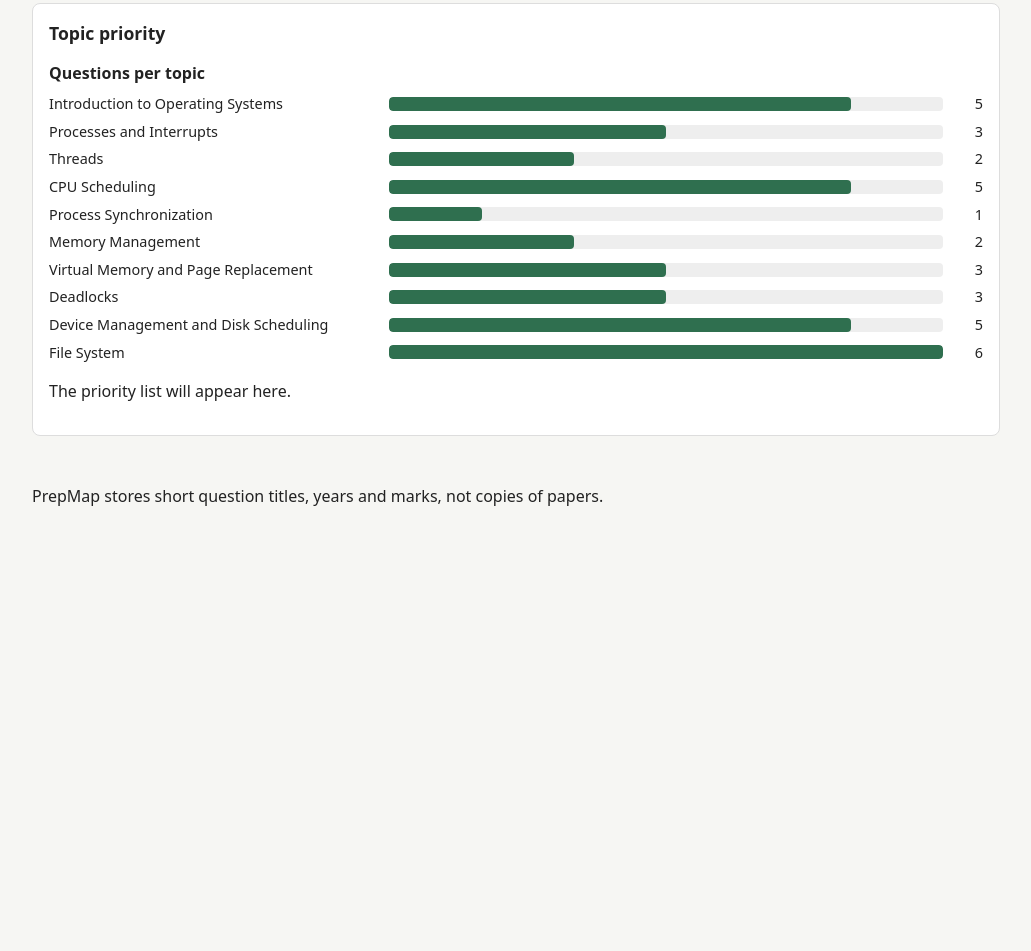
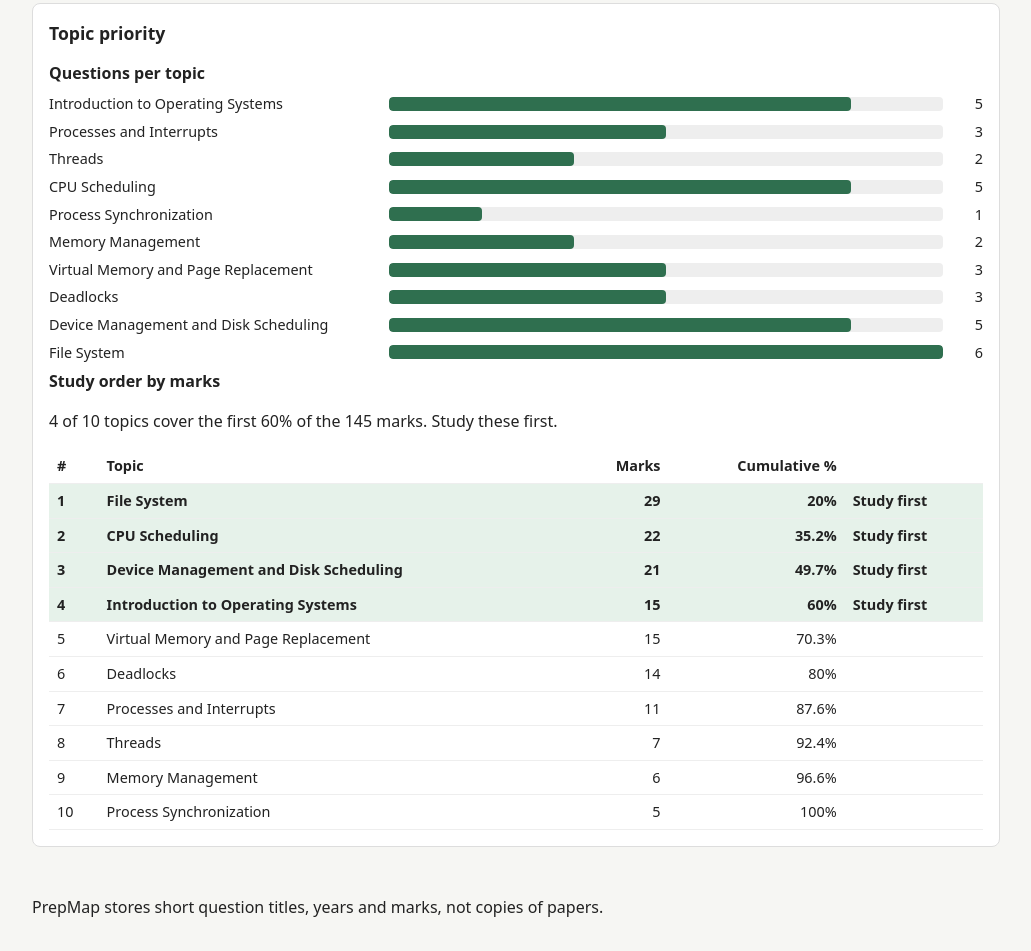
Before and after one commit to Riyaa1406/prepmap, a plain HTML site: page index.html in a window 1280 px wide. Shown: the part 2714-3665 px from the top of the page, without its empty margins (124-1155 px from the left). Before the commit the page ends 3254 px from the top, so only its background shows below. Drawn offline with Linux system fonts and the light colour scheme.

Commit message:
Day 15: priority view with 60% highlight

```diff
--- a/index.html
+++ b/index.html
@@ -84,13 +84,12 @@
       </ul>
     </section>
 
-        <section id="stats-section">
+      <section id="stats-section">
       <h2>Topic priority</h2>
       <h3>Questions per topic</h3>
       <div id="chart"></div>
-      <div id="stats">
-        <p>The priority list will appear here.</p>
-      </div>
+      <h3>Study order by marks</h3>
+      <div id="stats"></div>
     </section>
   </main>
 
--- a/logic.js
+++ b/logic.js
@@ -30,6 +30,20 @@ function priorityList(topics, questions) {
     });
 }
 
+// Marks which topics make up the first `threshold` percent of all marks.
+// A topic counts if the marks BEFORE it have not reached the threshold yet,
+// so the topic that crosses the line is included.
+function markCore(list, threshold = 60) {
+  const total = list.reduce((sum, t) => sum + t.marks, 0);
+  let before = 0;
+
+  return list.map((t) => {
+    const core = total > 0 && before * 100 < threshold * total;
+    before += t.marks;
+    return { ...t, core };
+  });
+}
+
 // Keep only the questions that match every filter that was given
 function filterQuestions(questions, filters = {}) {
   const { subjectId, topicId, year, text } = filters;
@@ -46,7 +60,7 @@ function filterQuestions(questions, filters = {}) {
 
 // Export only when running in Node (tests use this)
 if (typeof module !== "undefined") {
-  module.exports = { countByTopic, marksByTopic, priorityList, filterQuestions };
+    module.exports = { countByTopic, marksByTopic, priorityList, markCore, filterQuestions };
 }
 
 // Runs only when you type: node logic.js
--- a/script.js
+++ b/script.js
@@ -18,6 +18,7 @@ const filterTopic = document.querySelector("#filter-topic");
 const filterYear = document.querySelector("#filter-year");
 const filterText = document.querySelector("#filter-text");
 const chart = document.querySelector("#chart");
+const stats = document.querySelector("#stats");
 
 function topicName(topicId) {
   const topic = topics.find((t) => t.id === topicId);
@@ -157,6 +158,54 @@ function renderChart() {
     chart.appendChild(row);
   });
 }
+// Ranked table. Topics in the first 60% of marks are highlighted.
+function renderPriority() {
+  const ranked = markCore(priorityList(topics, state.questions), 60);
+  const totalMarks = state.questions.reduce((sum, q) => sum + q.marks, 0);
+  const coreCount = ranked.filter((t) => t.core).length;
+
+  stats.innerHTML = "";
+
+  const note = document.createElement("p");
+  if (totalMarks === 0) {
+    note.textContent = "No questions yet.";
+    stats.appendChild(note);
+    return;
+  }
+  note.textContent = `${coreCount} of ${ranked.length} topics cover the first 60% of the ${totalMarks} marks. Study these first.`;
+  stats.appendChild(note);
+
+  const wrap = document.createElement("div");
+  wrap.className = "table-wrap";
+  const table = document.createElement("table");
+
+  const head = document.createElement("tr");
+  ["#", "Topic", "Marks", "Cumulative %", ""].forEach((text, i) => {
+    const th = document.createElement("th");
+    th.textContent = text;
+    if (i === 2 || i === 3) th.className = "num";
+    head.appendChild(th);
+  });
+  table.appendChild(head);
+
+  ranked.forEach((t, i) => {
+    const tr = document.createElement("tr");
+    if (t.core) tr.className = "core";
+
+    const cells = [i + 1, t.name, t.marks, `${t.cumulativePercent}%`, t.core ? "Study first" : ""];
+    cells.forEach((value, col) => {
+      const td = document.createElement("td");
+      td.textContent = value;
+      if (col === 2 || col === 3) td.className = "num";
+      tr.appendChild(td);
+    });
+
+    table.appendChild(tr);
+  });
+
+  wrap.appendChild(table);
+  stats.appendChild(wrap);
+}
 // ----- Drawing the page -----
 
 function render() {
@@ -191,6 +240,7 @@ function render() {
 
   countText.textContent = `Showing ${visible.length} of ${state.questions.length} questions`;
   renderChart();
+  renderPriority();
 }
 
 // ----- Edit and delete -----
--- a/styles.css
+++ b/styles.css
@@ -150,3 +150,28 @@ button {
   text-align: right;
   font-variant-numeric: tabular-nums;
 }
+.table-wrap {
+  overflow-x: auto;
+}
+
+#stats table {
+  width: 100%;
+  border-collapse: collapse;
+  font-size: 0.9rem;
+}
+
+#stats th,
+#stats td {
+  text-align: left;
+  padding: 6px 8px;
+  border-bottom: 1px solid #eee;
+}
+
+#stats .num {
+  text-align: right;
+}
+
+#stats tr.core {
+  background: #e6f2ea;
+  font-weight: 600;
+}
```
Also changed, not shown: logic.test.js (+15 -1 lines), 1 other file.
